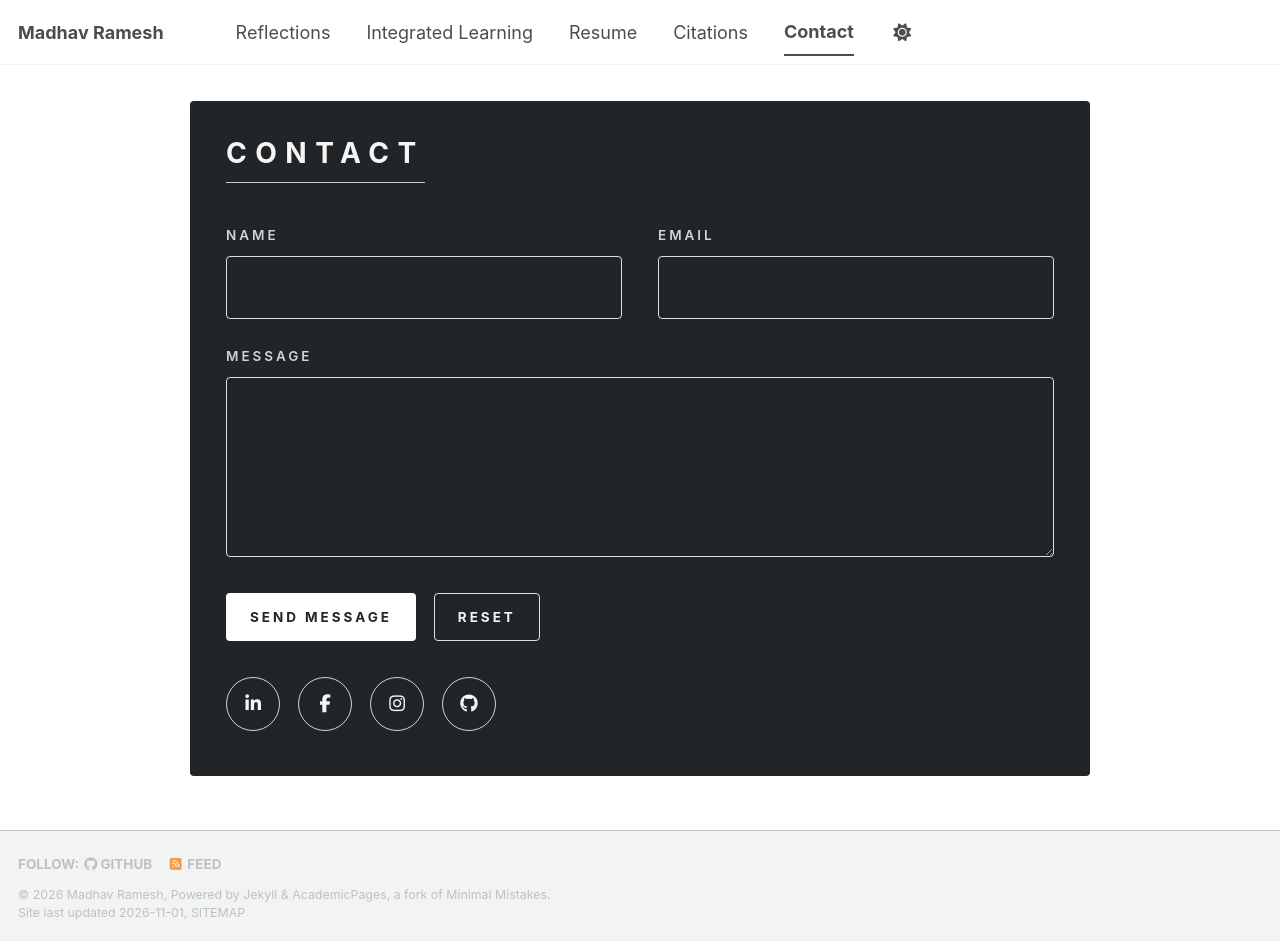
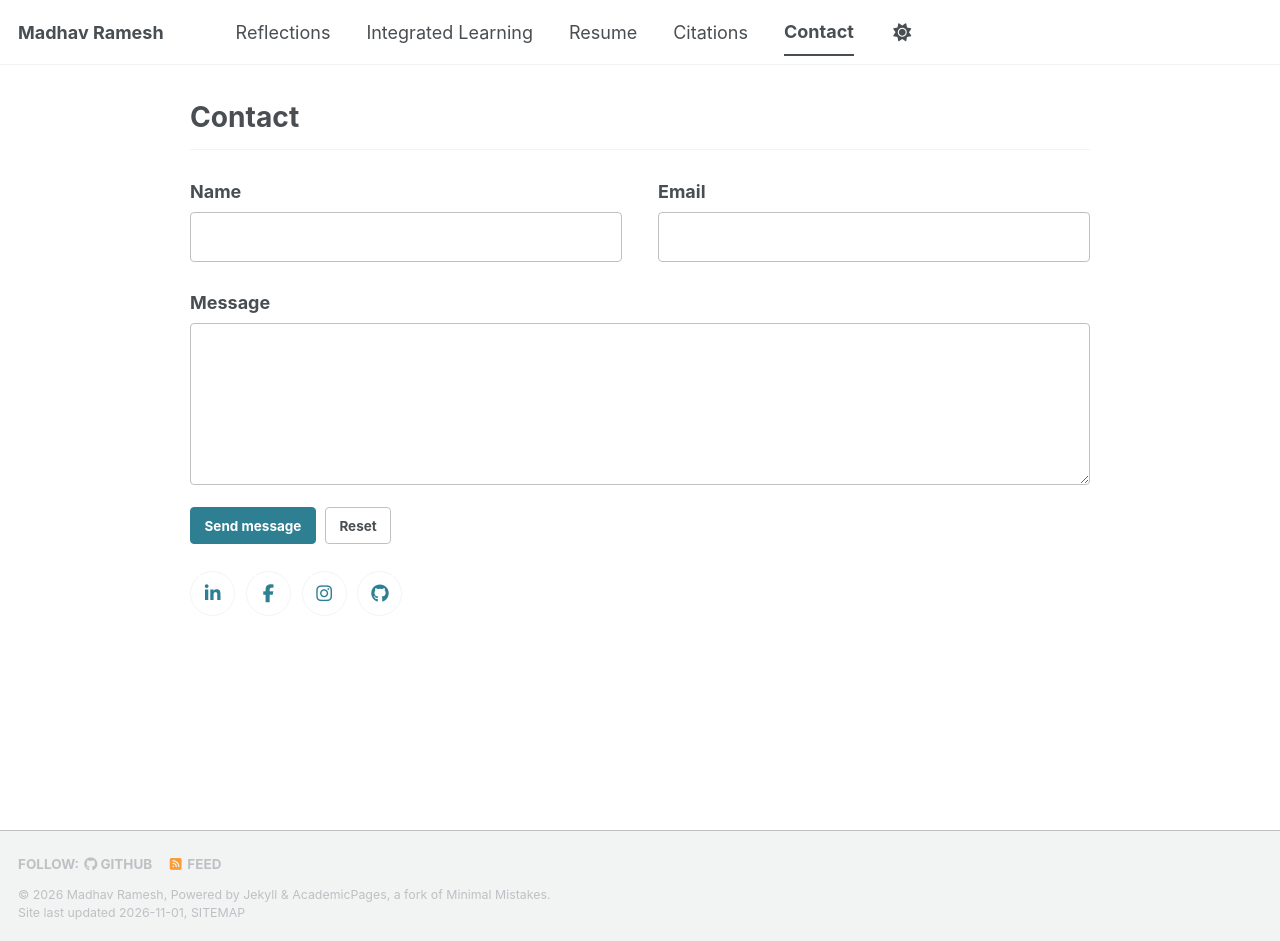
Before and after one commit to madhavr35/madhavr35.github.io, a Jekyll site: the page built from _pages/contact.html, in a window 1280 px wide and 941 px high. Built offline with Jekyll 4.4.1, drawn with Linux system fonts in a browser that asks for light colours; a style sheet for code colours, icons or effects is not loaded.

Commit message:
update contact page style

```diff
--- a/_sass/layout/_contact.scss
+++ b/_sass/layout/_contact.scss
@@ -1,31 +1,14 @@
 .contact-page {
-  max-width: 900px;
+  max-width: $medium-wide;
   margin: 0 auto;
-  padding: 2.5em;
-  color: #f5f5f5;
-  background-color: #222528;
-  border-radius: $border-radius;
-
-  @include breakpoint($small) {
-    padding: 2em;
-  }
-
-  @include breakpoint(max-width $small) {
-    padding: 1.5em 1em;
-  }
 }
 
 .contact-page__title {
-  display: table;
-  margin: 0 0 1.5em;
-  padding-bottom: 0.4em;
-  color: inherit;
+  margin: 0 0 1em;
+  padding-bottom: 0.5em;
+  color: var(--global-text-color);
   font-size: $type-size-3;
-  font-weight: 700;
-  letter-spacing: 0.3em;
-  line-height: 1.2;
-  text-transform: uppercase;
-  border-bottom: 1px solid rgba(#fff, 0.75);
+  border-bottom: 1px solid var(--global-border-color);
 }
 
 .contact-form {
@@ -45,37 +28,34 @@
 
 .contact-form__field {
   label {
-    margin-bottom: 0.8em;
-    color: rgba(#fff, 0.8);
-    font-size: $type-size-6;
-    font-weight: 600;
-    letter-spacing: 0.22em;
-    text-transform: uppercase;
+    margin-bottom: 0.4em;
+    color: var(--global-text-color);
+    font-weight: bold;
   }
 
   input,
   textarea {
     margin: 0;
-    padding: 0.8em;
-    color: #fff;
-    background: transparent;
-    border: 1px solid rgba(#fff, 0.85);
-    border-radius: 4px;
+    padding: 0.6em 0.75em;
+    color: var(--global-text-color);
+    background-color: var(--global-bg-color);
+    border: 1px solid var(--global-dark-border-color);
+    border-radius: $border-radius;
     box-shadow: none;
 
     &:focus {
-      border-color: #fff;
-      outline: 2px solid rgba(#fff, 0.35);
-      outline-offset: 2px;
+      border-color: var(--global-base-color);
+      outline: 2px solid var(--global-base-color);
+      outline-offset: 1px;
     }
   }
 
   input {
-    min-height: 3.5em;
+    min-height: 2.75em;
   }
 
   textarea {
-    min-height: 10em;
+    min-height: 9em;
     resize: vertical;
   }
 }
@@ -91,73 +71,73 @@
 .contact-form__actions {
   display: flex;
   flex-wrap: wrap;
-  gap: 1em;
-  margin-top: 2em;
+  gap: 0.5em;
+  margin-top: 1.25em;
 
   button {
-    min-height: 3.5em;
-    padding: 0.8em 1.7em;
-    color: #f5f5f5;
+    min-height: 2.75em;
+    padding: 0.5em 1em;
+    color: var(--global-text-color);
     font-family: $sans-serif;
     font-size: $type-size-6;
-    font-weight: 700;
-    letter-spacing: 0.22em;
-    text-transform: uppercase;
-    background: transparent;
-    border: 1px solid rgba(#fff, 0.85);
-    border-radius: 4px;
+    font-weight: bold;
+    background-color: var(--global-bg-color);
+    border: 1px solid var(--global-dark-border-color);
+    border-radius: $border-radius;
     cursor: pointer;
+    transition: $global-transition;
 
     &:focus-visible {
-      outline: 2px solid #fff;
-      outline-offset: 3px;
+      outline: 2px solid var(--global-base-color);
+      outline-offset: 2px;
     }
   }
 
   .contact-form__submit {
-    color: #222528;
-    background: #fff;
+    color: #fff;
+    background-color: var(--global-base-color);
+    border-color: var(--global-base-color);
 
     &:hover {
-      background: #e6e6e6;
+      filter: brightness(0.9);
     }
   }
 
   .contact-form__reset:hover {
-    color: #222528;
-    background: #fff;
+    border-color: var(--global-base-color);
   }
 }
 
 .contact-social {
   display: flex;
   flex-wrap: wrap;
-  gap: 1em;
-  margin: 2em 0 0;
+  gap: 0.6em;
+  margin: 1.5em 0 0;
   padding: 0;
   list-style: none;
 
   a {
     display: grid;
-    width: 3em;
-    height: 3em;
+    width: 2.5em;
+    height: 2.5em;
     place-items: center;
-    color: #f5f5f5;
+    color: var(--global-base-color);
     font-size: 1em;
     text-decoration: none;
-    border: 1px solid rgba(#fff, 0.8);
+    border: 1px solid var(--global-border-color);
     border-radius: 50%;
     transition: color 0.2s ease, background-color 0.2s ease;
 
     &:hover,
     &:focus-visible {
-      color: #222528;
-      background-color: #fff;
+      color: #fff;
+      background-color: var(--global-base-color);
+      border-color: var(--global-base-color);
     }
 
     &:focus-visible {
-      outline: 2px solid #fff;
-      outline-offset: 3px;
+      outline: 2px solid var(--global-base-color);
+      outline-offset: 2px;
     }
   }
 }
```
